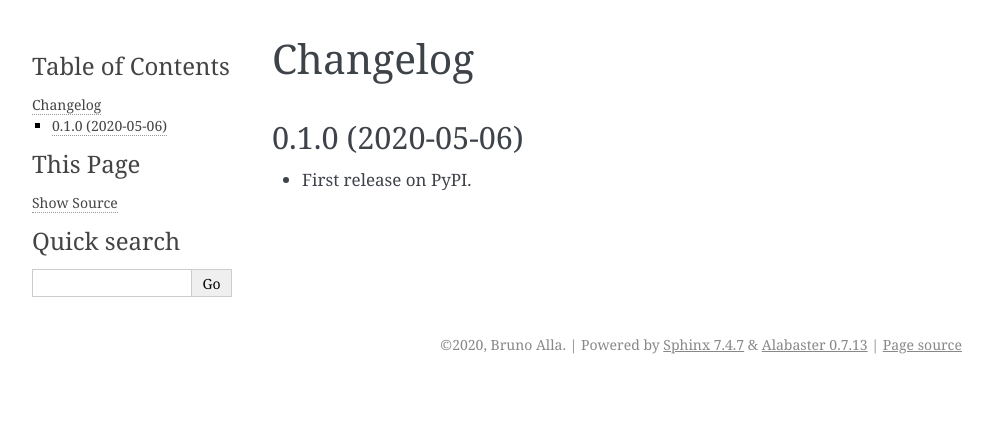
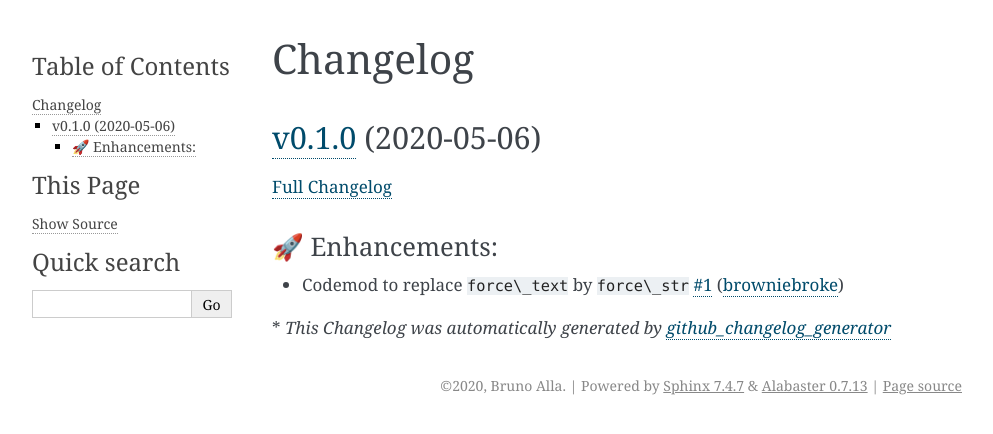
Before and after one commit to browniebroke/django-codemod, a Sphinx documentation site: the page built from docs/changelog.md, in a window 1280 px wide. Shown: the top 434 px of the page, without its empty margins (148-1141 px from the left). Built offline with Sphinx 7.4.7, drawn with Linux system fonts in a browser that asks for light colours; pages that are not in the unit, such as notebooks, are missing from menus.

Commit message:
Update Changelog

```diff
--- a/docs/changelog.md
+++ b/docs/changelog.md
@@ -1,5 +1,13 @@
 # Changelog
 
-## 0.1.0 (2020-05-06)
+## [v0.1.0](https://github.com/browniebroke/django-codemod/tree/v0.1.0) (2020-05-06)
 
-* First release on PyPI.
+[Full Changelog](https://github.com/browniebroke/django-codemod/compare/16b2adf8dd1ea78a4e118a7b84f874e84aa495bc...v0.1.0)
+
+### 🚀 Enhancements:
+
+- Codemod to replace `force\_text` by `force\_str` [\#1](https://github.com/browniebroke/django-codemod/pull/1) ([browniebroke](https://github.com/browniebroke))
+
+
+
+\* *This Changelog was automatically generated by [github_changelog_generator](https://github.com/github-changelog-generator/github-changelog-generator)*
```
